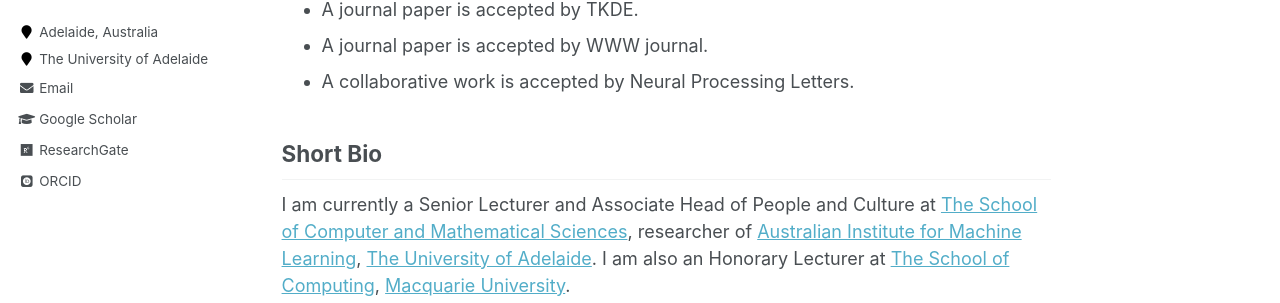
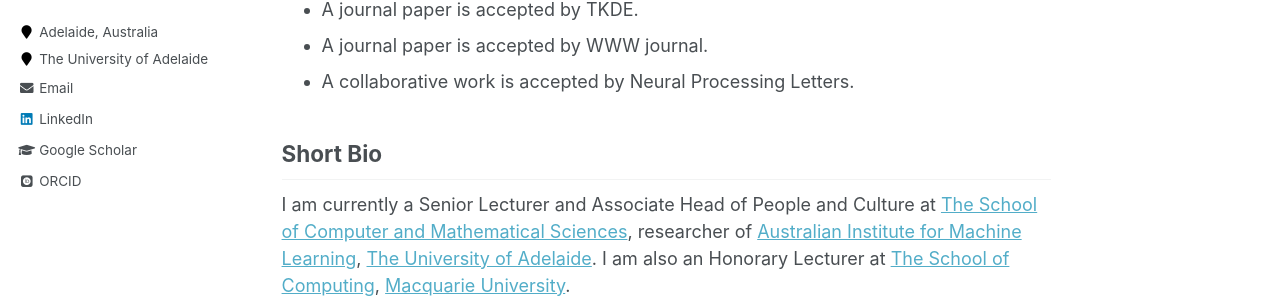
Before and after one commit to weiezhang/weiezhang.github.io, a Jekyll site: the page built from _pages/about.md, in a window 1280 px wide. Shown: the part 373-676 px from the top of the page. Built offline with Jekyll 4.4.1, drawn with Linux system fonts in a browser that asks for light colours; some web fonts are replaced.

Commit message:
Update _config.yml

```diff
--- a/_config.yml
+++ b/_config.yml
@@ -89,7 +89,7 @@ author:
   googlescholar    : "https://scholar.google.com.au/citations?user=NFzUTiEAAAAJ&hl=en"
   email            : "wei.e.zhang@adelaide.edu.au"
   orcid            : "http://orcid.org/0000-0002-0406-5974"
-  researchgate     : "https://www.researchgate.net/profile/Wei-Emma-Zhang"
+  researchgate     : #"https://www.researchgate.net/profile/Wei-Emma-Zhang"
   dblp             : #"https://dblp.uni-trier.de/pid/147/9092.html"
   scopus           : #"https://www.scopus.com/authid/detail.uri?authorId=56285881300"
   semantics        : "https://www.semanticscholar.org/author/W.-Zhang/32794831"
@@ -106,7 +106,7 @@ author:
   instagram        :
   impactstory      : #"https://profiles.impactstory.org/u/xxxx-xxxx-xxxx-xxxx"
   lastfm           :
-  linkedin         :
+  linkedin         : "https://www.linkedin.com/in/wei-e-zhang-b14411104/"
   pinterest        :
   soundcloud       :
   stackoverflow    : # http://stackoverflow.com/users/123456/username
```
